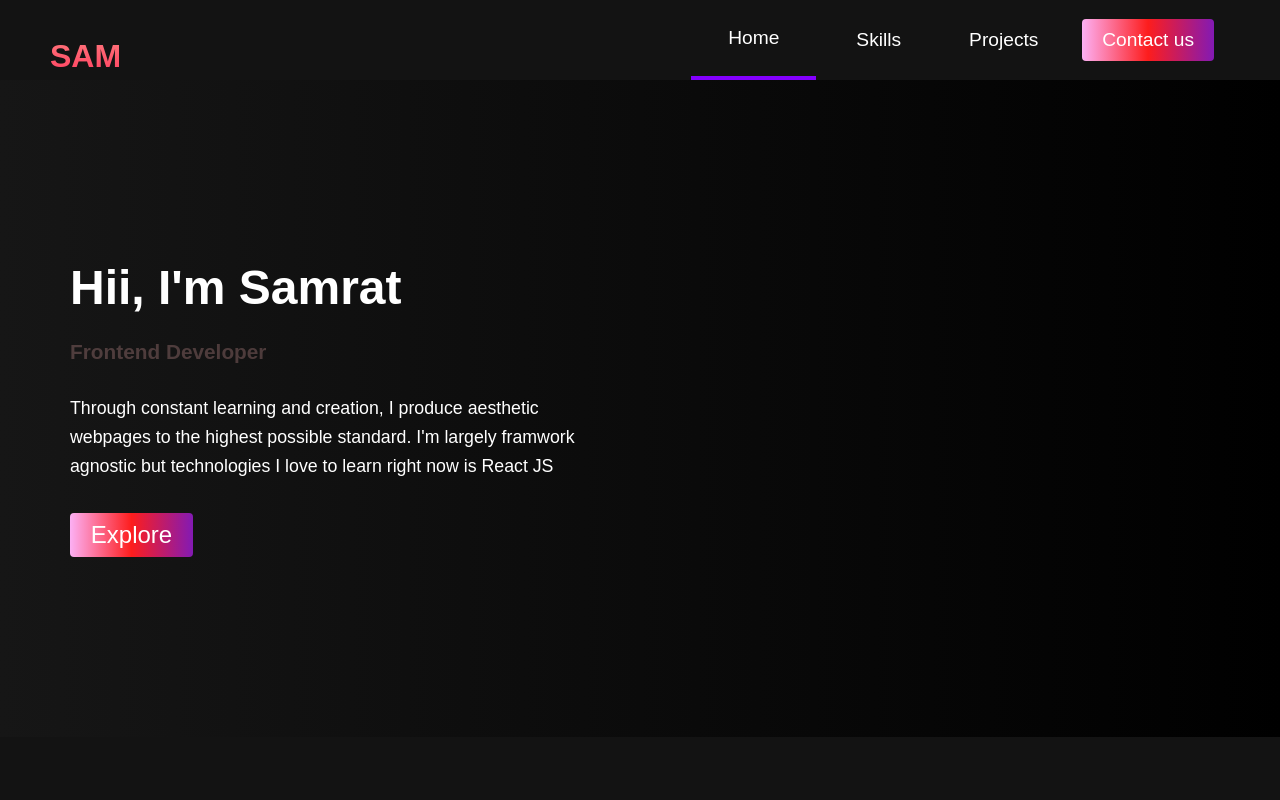
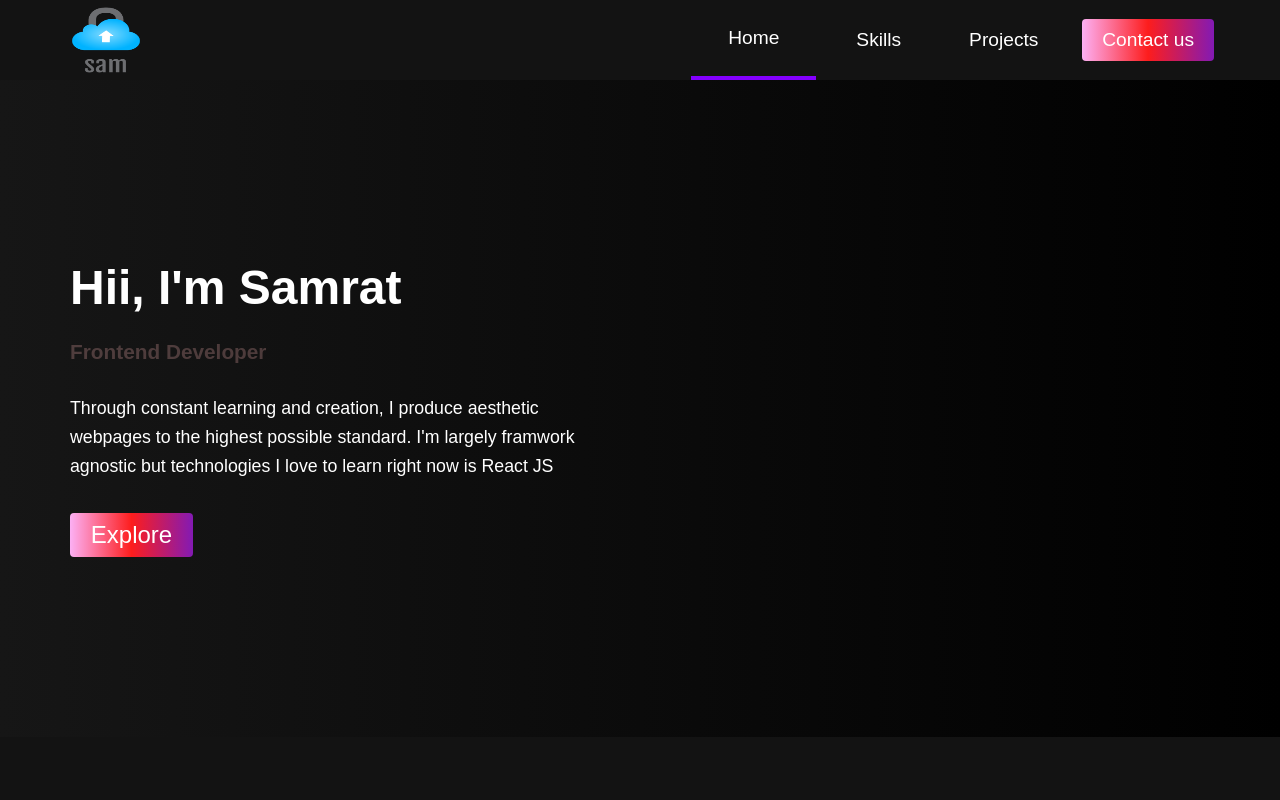
Before and after one commit to samrat222/portfolio, a website built with Parcel: page index.html in a window 1280 px wide. Shown: the top 800 px of the page. Built offline with nearby package versions, Linux system fonts and the light colour scheme.

Commit message:
logo change

```diff
--- a/index.html
+++ b/index.html
@@ -23,8 +23,8 @@
 
     <nav class="navbar">
       <div class="navbar__container">
-        <!-- <img src="my_logo_2.png" id="navbar__logo" alt="" /> -->
-        <h1 id="navbar__logo">SAM</h1>
+        <img src="my_logo_2.png" id="navbar__logo" alt="" />
+        <!-- <h1 id="navbar__logo">SAM</h1> -->
         <div class="navbar__toggle" id="mobile-menu">
           <span class="bar"></span>
           <span class="bar"></span>
--- a/style.css
+++ b/style.css
@@ -46,7 +46,7 @@ body {
   cursor: pointer;
   text-decoration: none;
   font-size: 2rem;
-  height: 7rem;
+  height: 5rem;
   width: 7rem;
 }
 
```
